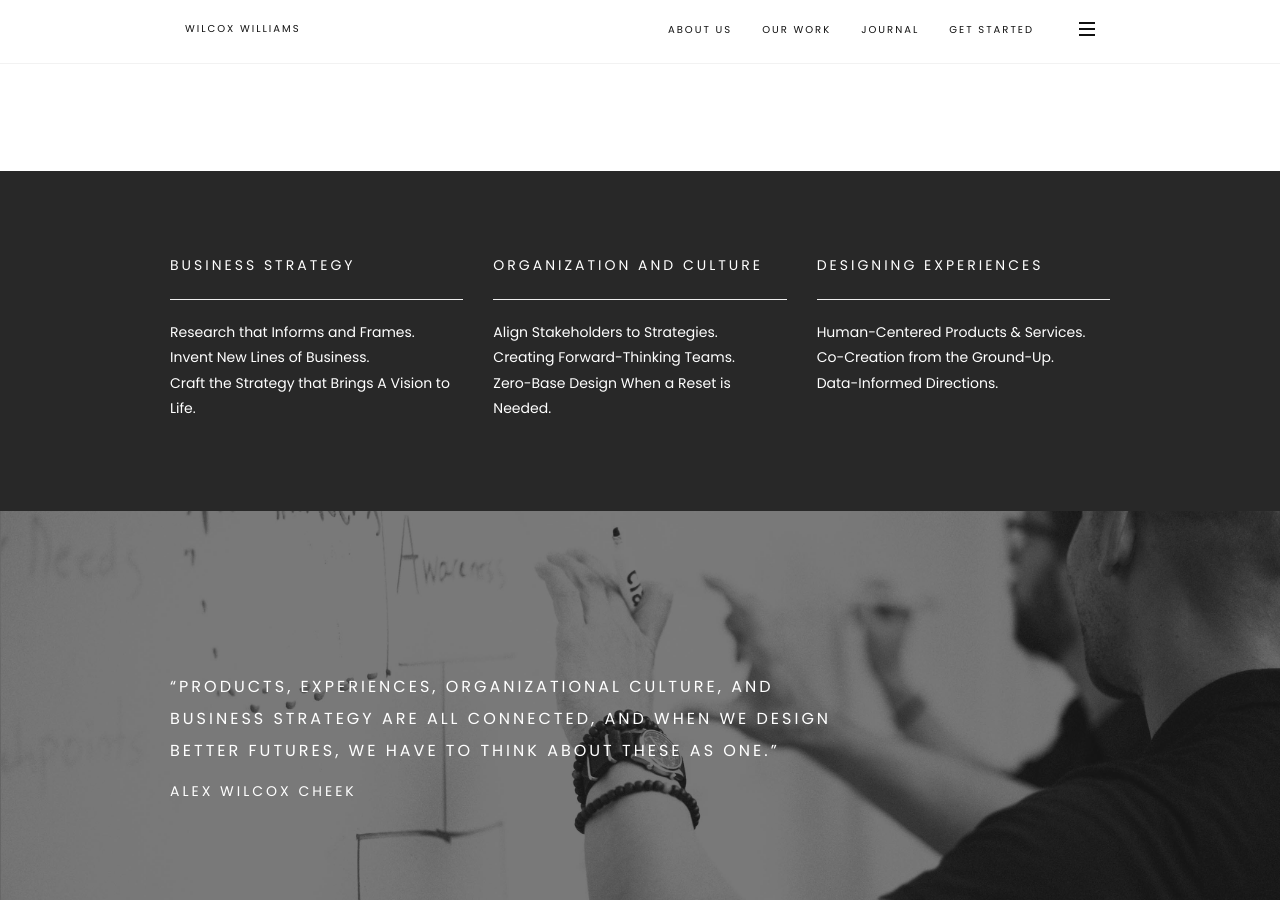
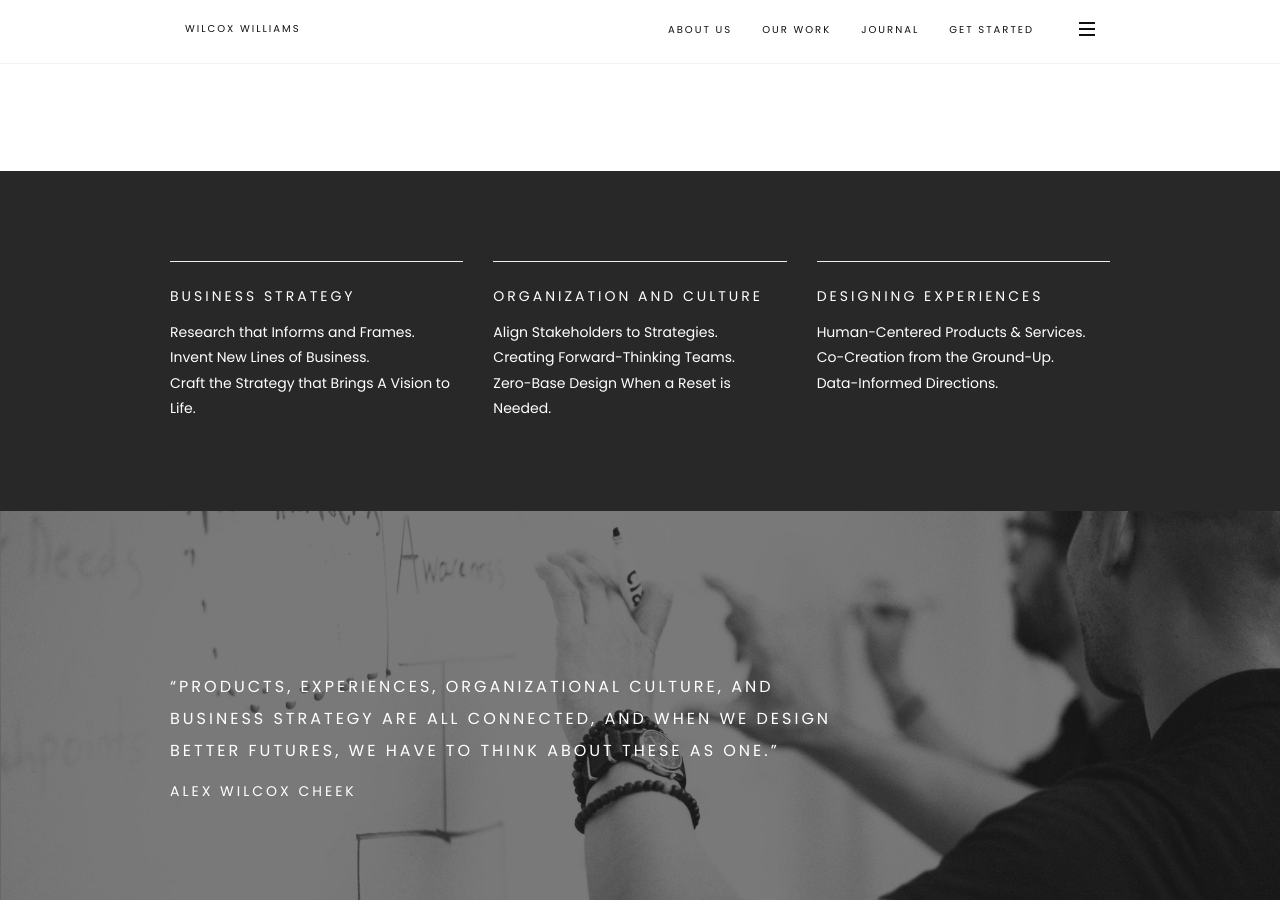
Before and after one commit to rwcstudio/wilcoxwilliams.github.io, a Jekyll site: the page built from work.html, in a window 1280 px wide and 900 px high, scrolled down 538 px. Built offline with Jekyll 4.4.1, drawn with Linux system fonts in a browser that asks for light colours.

Commit message:
Update work.html

```diff
--- a/work.html
+++ b/work.html
@@ -20,23 +20,23 @@ Design is a lever on nearly everything: it’s the touchpoint between your and y
 <div class="container">
 <div class="row">
 <div class="col-sm-12 col-md-4 col-lg-4">
-<h4 class="font-alt">Business Strategy</h4>
-<p><hr>Research that Informs and Frames.<br>
+<hr><h4 class="font-alt">Business Strategy</h4>
+<p>Research that Informs and Frames.<br>
 Invent New Lines of Business.<br>
 Craft the Strategy that Brings A Vision to Life.
 </p>
 
 </div>
 <div class="col-sm-12 col-md-4 col-lg-4">
-<h4 class="font-alt">Organization and Culture</h4>
-<p><hr>Align Stakeholders to Strategies.<br>
+<hr><h4 class="font-alt">Organization and Culture</h4>
+<p>Align Stakeholders to Strategies.<br>
 Creating Forward-Thinking Teams.<br>
 Zero-Base Design When a Reset is Needed.</p>
 </div>
 
 <div class="col-sm-12 col-md-4 col-lg-4">
-<h4 class="font-alt">Designing Experiences</h4>
-<p><hr>Human-Centered Products & Services.<br>
+<hr><h4 class="font-alt">Designing Experiences</h4>
+<p>Human-Centered Products & Services.<br>
 Co-Creation from the Ground-Up.<br>
 Data-Informed Directions.
 </p>
```
